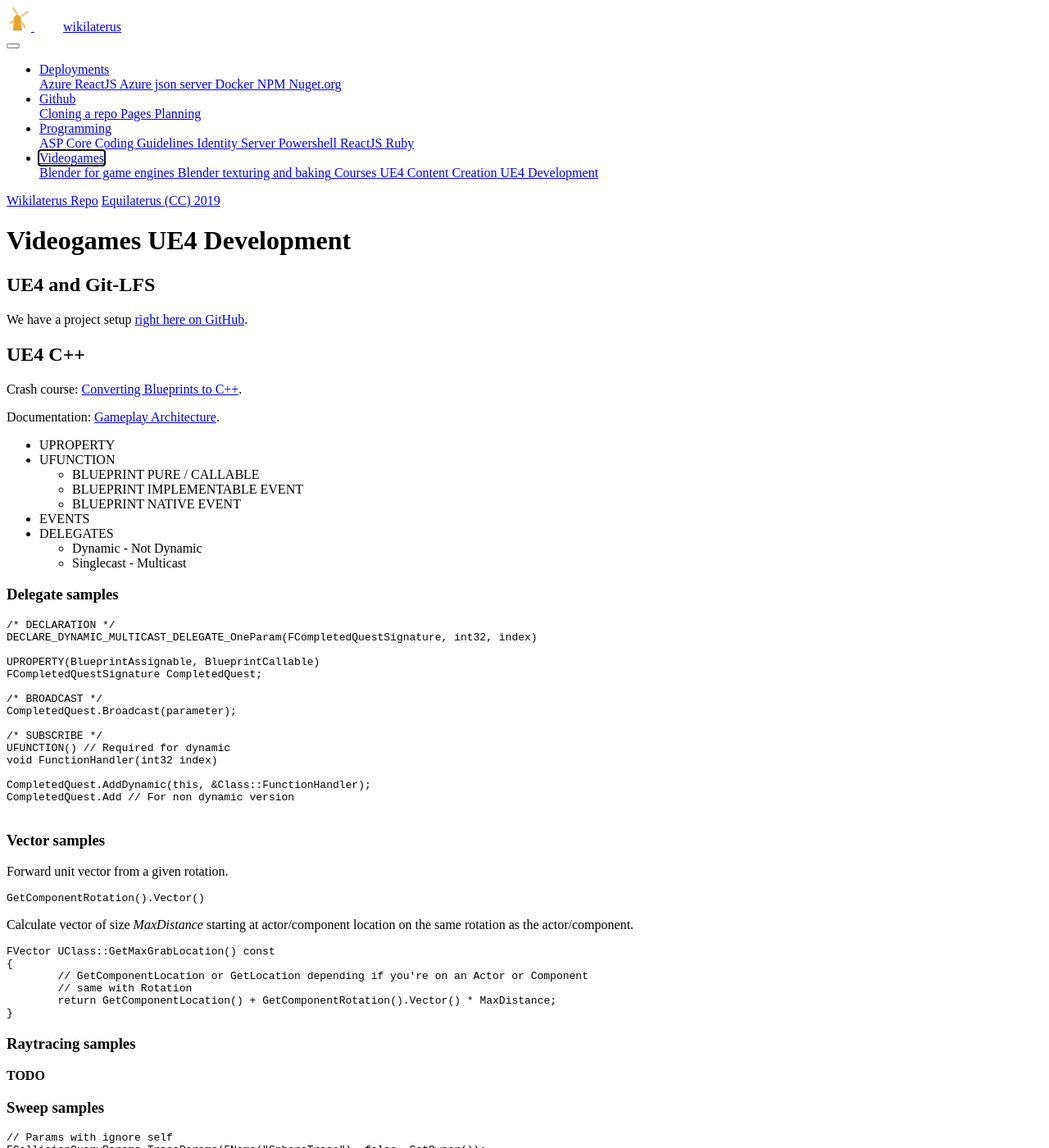
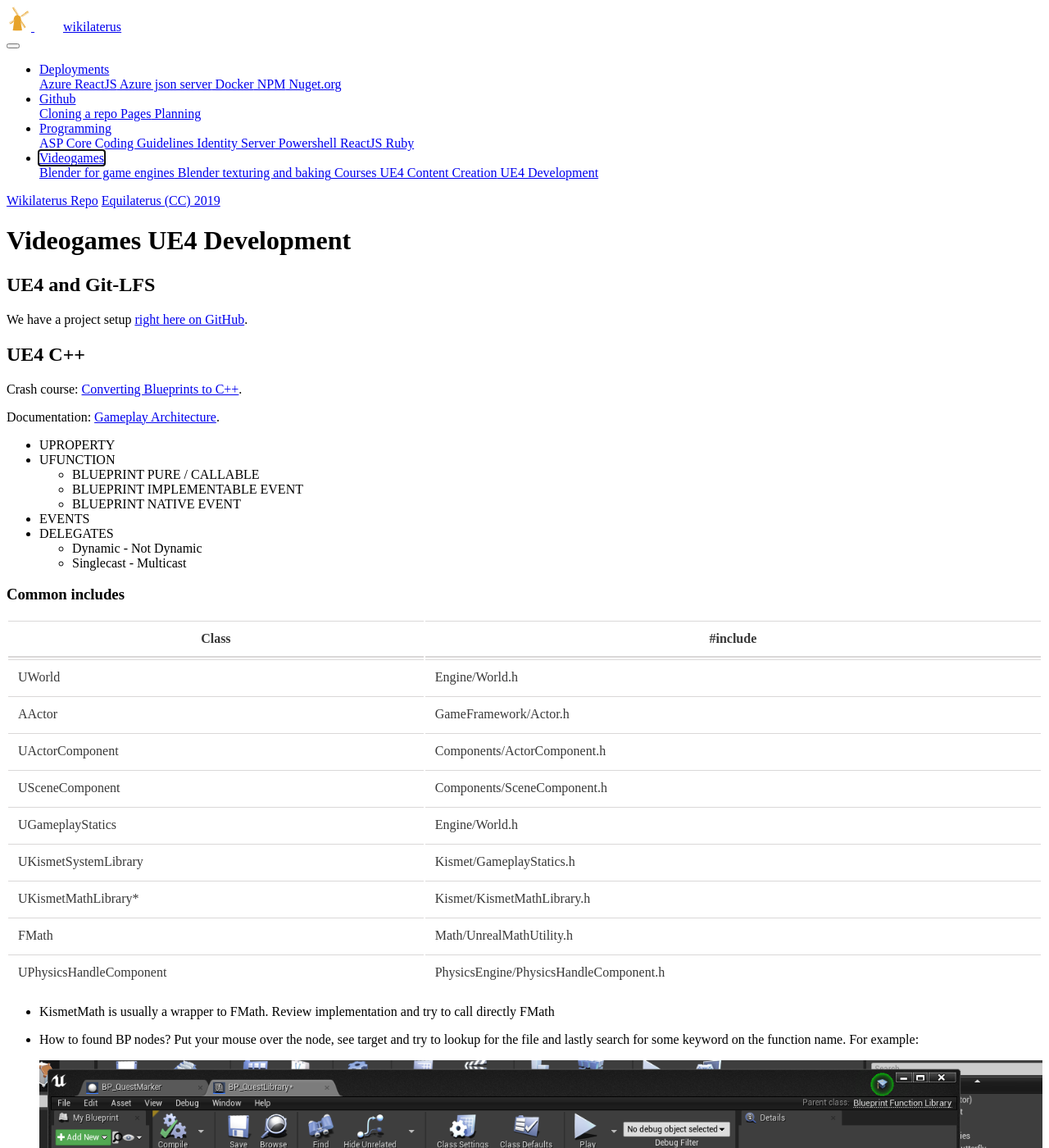
Before and after one commit to equilaterus/wikilaterus, a Jekyll site: the page built from wiki/Videogames-UE4-Development.md, in a window 1280 px wide and 1400 px high. Shown: the whole window at 82% size. Built offline with Jekyll 4.4.1, drawn with Linux system fonts in a browser that asks for light colours; nearby versions of some CDN libraries; a style sheet for code colours, icons or effects is not loaded.

Commit message:
Added CPP contents
Co-Authored-By: Edwin Osorio <30908546+edwin1106@users.noreply.github.com>
Co-Authored-By: Juan Felipe Cañizares Corrales <pipecaniza@outlook.com>

```diff
--- a/wiki/Videogames-UE4-Development.md
+++ b/wiki/Videogames-UE4-Development.md
@@ -24,6 +24,25 @@
 * DELEGATES
   * Dynamic - Not Dynamic
   * Singlecast - Multicast
+
+### Common includes
+
+|Class                | #include                   |
+|---------------------|----------------------------|
+|UWorld               |Engine/World.h              |
+|AActor               |GameFramework/Actor.h       |
+|UActorComponent      |Components/ActorComponent.h |
+|USceneComponent      |Components/SceneComponent.h |
+|UGameplayStatics     |Engine/World.h              |
+|UKismetSystemLibrary |Kismet/GameplayStatics.h    |
+|UKismetMathLibrary*  | Kismet/KismetMathLibrary.h |
+|FMath                |Math/UnrealMathUtility.h    |
+|UPhysicsHandleComponent | PhysicsEngine/PhysicsHandleComponent.h |
+
+* KismetMath is usually a wrapper to FMath. Review implementation and try to call directly FMath
+* How to found BP nodes? Put your mouse over the node, see target and try to lookup for the file and lastly search for some keyword on the function name. For example:
+
+  ![UE4 find Blueprint nodes on C++](https://equilaterus.github.io/wikilaterus/assets/img/ue4/search-blueprint-code-cpp.png)
 
 ### Delegate samples
 
```
